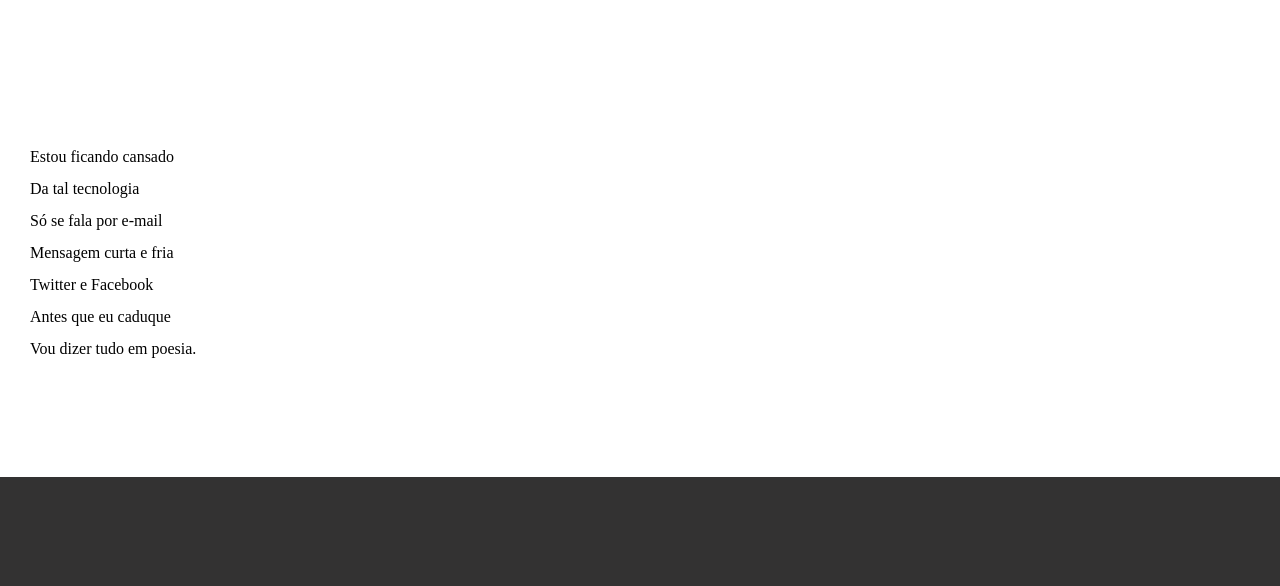
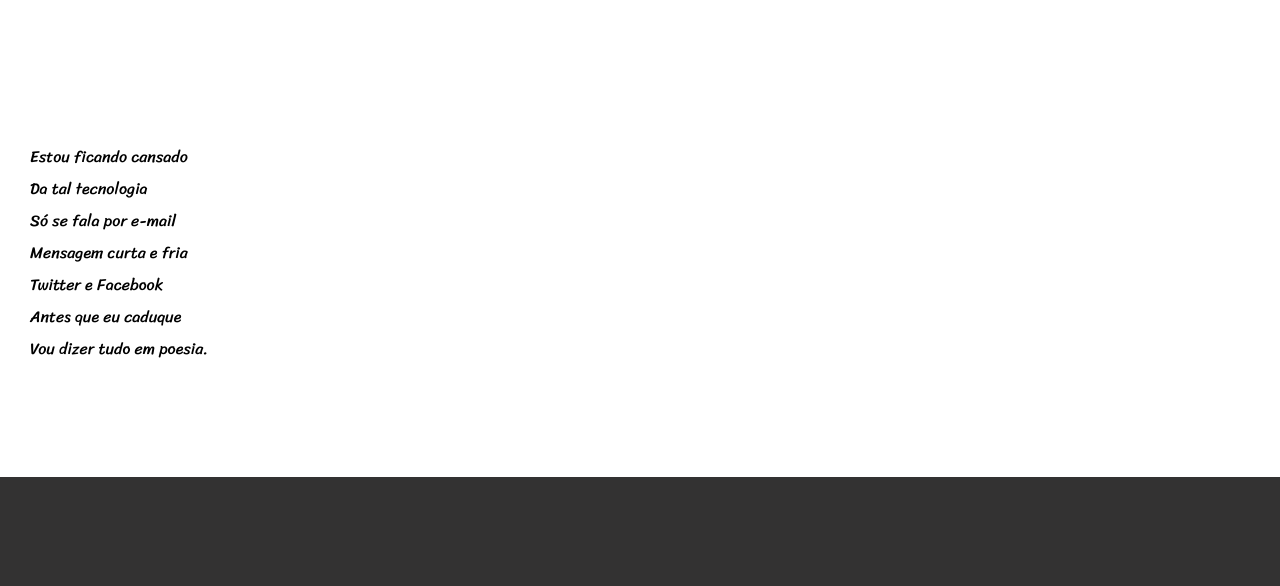
Before and after one commit to denin9w/MEU-CONTO, a plain HTML site: page index.html in a window 1280 px wide. Shown: the part 152-738 px from the top of the page. Drawn offline with Linux system fonts and the light colour scheme.

Commit message:
atualização

```diff
--- a/style.css
+++ b/style.css
@@ -3,27 +3,19 @@
     padding: 0;
 }
 
-body{
-    background-color: bisque;
 
-.passion-one-bold {
-  font-family: "Passion One", sans-serif;
-  font-weight: 700;
-  font-style: normal;
+@import url('https://fonts.googleapis.com/css2?family=Passion+One:wght@400;700;900&family=Sriracha&display=swap');
+
+:root{
+    --font1:Verdana, Geneva, Tahoma, sans-serif;
+    --font2:"Sriracha", "cursive";
+    --font3:"Passion One", sans-serif;
 }
 
-.passion-one-black {
-  font-family: "Passion One", sans-serif;
-  font-weight: 900;
-  font-style: normal;
-}
 
-.sriracha-regular {
-  font-family: "Sriracha", cursive;
-  font-weight: 100;
-  font-style: italic ;
-}
-
+html, body{
+    font-family: var(--font1);
+    background-color: bisque;
 }
 
 header{
@@ -31,13 +23,13 @@ header{
     width: 100%;
     color: white;
     text-align: center;
-    font-family:'Passion One', sans-serif ;
 }
 
 header h1{
     padding-top: 40px;
     font-size: 3em;
     font-variant: small-caps;
+    font-family: var(--font3);
 
 }
 
@@ -63,6 +55,7 @@ div{
     line-height: 2em;
     padding-left: 30px;
     white-space: pre-line;
+    font-family: var(--font2);
 }
 
 div.bkwhite{
```
